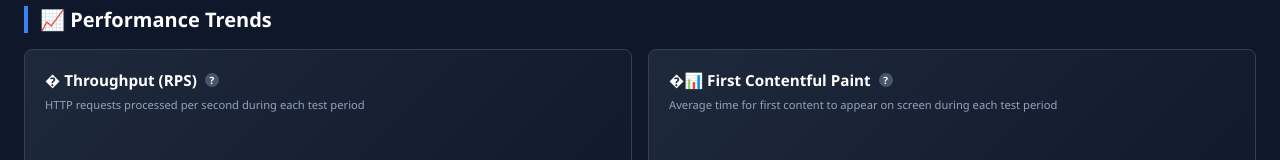
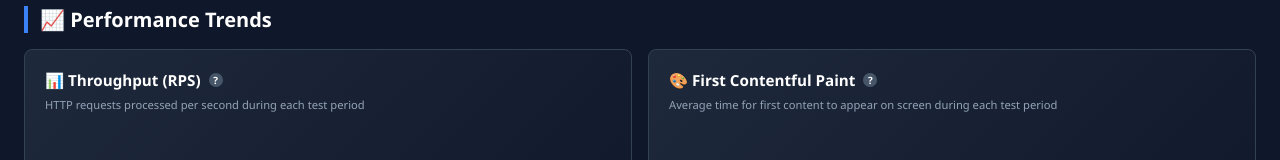
Before and after one commit to strahinjabecagol-cmyk/artilleryPerformanceWithPlaywright, a website: page dashboard1.html in a window 1280 px wide. Shown: the part 428-588 px from the top of the page. Drawn offline with nearby package versions, Linux system fonts and the light colour scheme; some packages are replaced by stand-ins of ours; no server answers; a script that the page names is missing.

Commit message:
Enhance performance report visuals with updated icons for throughput and first contentful paint metrics

```diff
--- a/dashboard1.html
+++ b/dashboard1.html
@@ -675,12 +675,12 @@
     <div class="section-title">📈 Performance Trends</div>
     <div class="charts-container">
       <div class="chart-wrapper compact">
-        <h2>� Throughput (RPS) <span class="tooltip" data-tooltip="Requests Per Second processed over time. Shows system capacity and identifies performance bottlenecks. Sudden dips indicate potential issues.">?</span></h2>
+        <h2>📊 Throughput (RPS) <span class="tooltip" data-tooltip="Requests Per Second processed over time. Shows system capacity and identifies performance bottlenecks. Sudden dips indicate potential issues.">?</span></h2>
         <div class="chart-desc">HTTP requests processed per second during each test period</div>
         <canvas id="throughputChart"></canvas>
       </div>
       <div class="chart-wrapper compact">
-        <h2>�📊 First Contentful Paint <span class="tooltip" data-tooltip="Shows how FCP (time to first visible content) changed across different test periods. Lower values indicate faster perceived load times.">?</span></h2>
+        <h2>🎨 First Contentful Paint <span class="tooltip" data-tooltip="Shows how FCP (time to first visible content) changed across different test periods. Lower values indicate faster perceived load times.">?</span></h2>
         <div class="chart-desc">Average time for first content to appear on screen during each test period</div>
         <canvas id="latencyChart"></canvas>
       </div>
```
